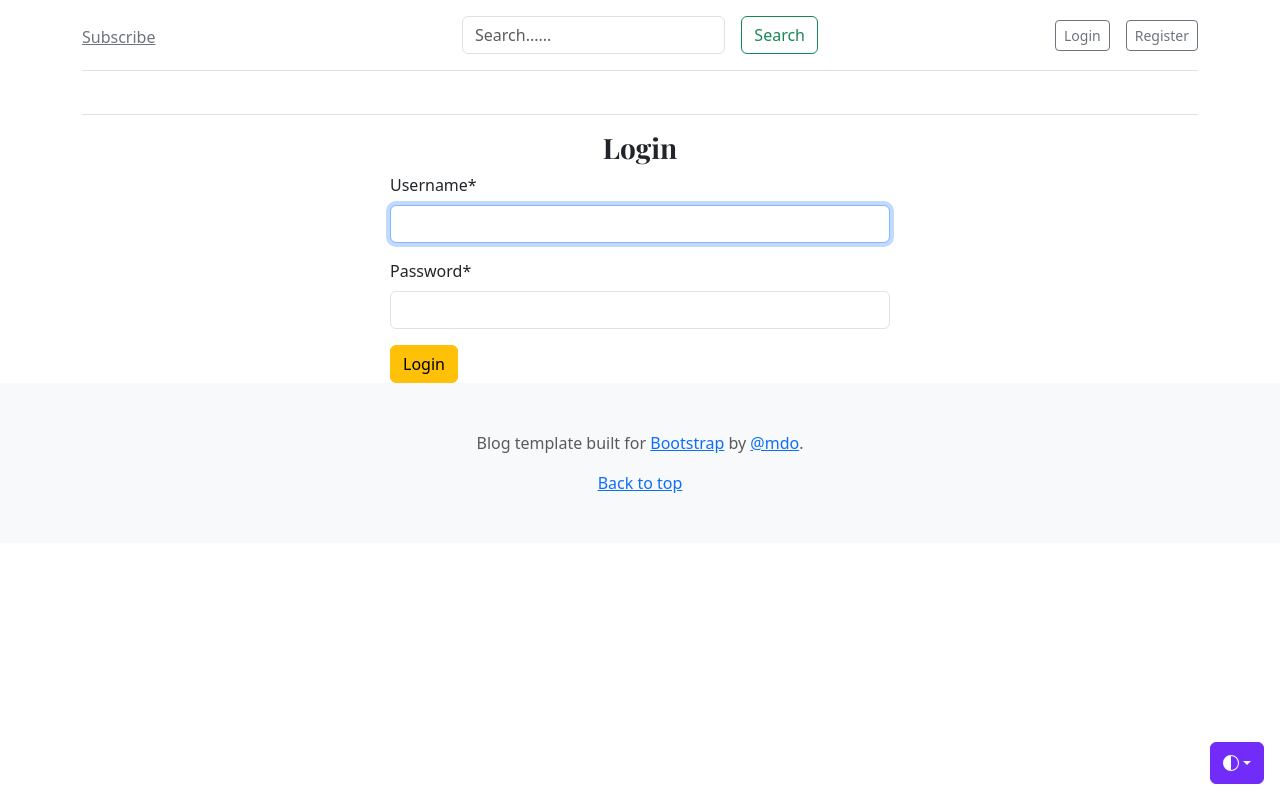
After one commit to Eba-Teshale-Intellicore/MyBlog, a Django app: page /login/ in a window 1280 px wide. The commit adds this page. Run offline with Django 5.2, Linux system fonts and the light colour scheme; some libraries are stand-ins or nearby versions.

Commit message:
some forms and improvement

```diff
--- /dev/null
+++ b/blog_main/forms.py
@@ -0,0 +1,11 @@
+from django.contrib.auth.models import User
+from django.contrib.auth.forms import UserCreationForm, AuthenticationForm
+
+class SignupForm(UserCreationForm):
+  class Meta:
+    model = User
+    fields = ('email', 'username', 'password1', 'password2')
+
+
+class LoginForm(AuthenticationForm):
+  pass
--- a/blog_main/settings.py
+++ b/blog_main/settings.py
@@ -39,6 +39,8 @@ INSTALLED_APPS = [
     'django.contrib.staticfiles',
     'blogs',
     'assig',
+    'crispy_forms',
+    "crispy_bootstrap4",
 ]
 
 MIDDLEWARE = [
@@ -127,3 +129,6 @@ STATIC_ROOT = BASE_DIR / 'static'
 # media files
 MEDIA_URL = '/media/'
 MEDIA_ROOT = BASE_DIR / 'media'
+
+#crispyTemplate
+CRISPY_TEMPLATE_PACK = 'bootstrap4'
--- a/blog_main/urls.py
+++ b/blog_main/urls.py
@@ -27,7 +27,9 @@ urlpatterns = [
     path('admin/', admin.site.urls),
     path('', views.home, name='home'),
     path('categories/', include('blogs.urls')),
-    path('<slug:blog_slug>/', Blog_views.blog_detail, name='blog_detail'),
+    path('blog/<slug:blog_slug>/', Blog_views.blog_detail, name='blog_detail'),
     #Search endpoint
-    path('blogs/search/', Blog_views.search, name='search')
+    path('blogs/search/', Blog_views.search, name='search'),
+    path('register/', views.register, name='sregister'),
+    path('login/', views.login, name='login'),
 ] + static(settings.MEDIA_URL, document_root=settings.MEDIA_ROOT)
--- a/blog_main/views.py
+++ b/blog_main/views.py
@@ -1,7 +1,11 @@
-from django.shortcuts import render
+from django.shortcuts import redirect, render
 from blogs.models  import Category, Blog
 from assig.models import About, SocialLinks
+from .forms import SignupForm, LoginForm
+from django.contrib import auth
+from django.contrib.auth.decorators import login_required
 
+@login_required(login_url='login')
 def home(request):
   categories = Category.objects.all()
   blogs = Blog.objects.all()
@@ -19,3 +23,42 @@ def home(request):
     'social_links': social_links,
   }
   return render(request, 'home.html', context)
+
+def register(request):
+  if request.method == 'POST':
+    form = SignupForm(request.POST)
+    if form.is_valid():
+      form.save()
+      return redirect('home')
+    else:
+      print(form.errors)
+  else:
+    form = SignupForm()
+
+  context = {
+    'form': form,
+  }
+  return render(request, 'signup.html', context)
+
+def login(request):
+  if request.method == 'POST':
+    form = LoginForm(request, data=request.POST)
+    if form.is_valid():
+      username = form.cleaned_data['username']
+      password = form.cleaned_data['password']
+
+      user = auth.authenticate (username=username, password= password)
+      if user is not None:
+        auth.login(request, user)
+        return redirect('home')
+  else:
+    form = LoginForm()
+
+  context = {
+    'form': form,
+  }
+
+  return render(request, 'login.html', context)
+
+def logout(request):
+  return redirect(request, 'home.html')
--- a/templates/base.html
+++ b/templates/base.html
@@ -248,6 +248,7 @@
                 name="keyword"
                 value="{{ keyword }}"
               />
+              &emsp;
               <button class="btn btn-outline-success" type="submit">
                 Search
               </button>
@@ -273,7 +274,25 @@
                 <path d="M21 21l-5.2-5.2"></path>
               </svg>
             </a> -->
-            <a class="btn btn-sm btn-outline-secondary" href="#">Sign up</a>
+            {% if not user.is_authenticated %}
+            <a class="btn btn-sm btn-outline-secondary" href="{% url 'login' %}"
+              >Login</a
+            >
+            &emsp;
+            <a
+              class="btn btn-sm btn-outline-secondary"
+              href="{% url 'sregister' %}"
+              >Register</a
+            >
+            {% else %}
+            <span>{{ user }}</span>
+            &emsp;
+            <a
+              class="btn btn-sm btn-outline-secondary"
+              href="{% url 'logout' %}"
+              >Logout</a
+            >
+            {% endif %}
           </div>
         </div>
       </header>
@@ -291,7 +310,7 @@
         </nav>
       </div>
     </div>
-    {% block content %} {% endblock %}
+    <main class="container">{% block content %} {% endblock %}</main>
     <footer class="py-5 text-center text-body-secondary bg-body-tertiary">
       <p>
         Blog template built for
--- /dev/null
+++ b/templates/login.html
@@ -0,0 +1,11 @@
+{% extends 'base.html' %} {% block content %} {% load crispy_forms_tags %}
+<h3 class="text-center">Login</h3>
+<form
+  action="{% url 'login' %}"
+  method="POST"
+  style="width: 500px; margin: auto"
+>
+  {% csrf_token %} {{ form | crispy}}
+  <button type="submit" class="btn btn-warning">Login</button>
+</form>
+{% endblock content %}
--- a/templates/posts_by_categories.html
+++ b/templates/posts_by_categories.html
@@ -1,5 +1,4 @@
 {% extends 'base.html' %} {% block content %}
-<main class="container">
   {% for blog in blogs %} {% if forloop.first %}
   <div
     class="p-4 p-md-5 mb-4 rounded text-body-emphasis bg-body-secondary"
```
Also changed, not shown: templates/signup.html (added, +11 -0 lines).
